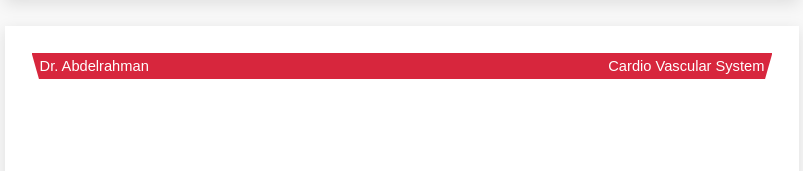
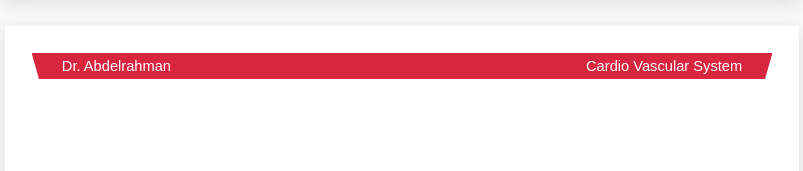
Before and after one commit to anatomykelo2025a1-ship-it/File, a plain HTML site: page index.html in a window 1280 px wide. Shown: the part 1149-1320 px from the top of the page, 238-1041 px from the left. Drawn offline with Linux system fonts and the light colour scheme; a web font is replaced by a local one.

Commit message:
Change padding from pixels to millimeters

```diff
--- a/index.html
+++ b/index.html
@@ -154,7 +154,7 @@
             display: flex;
             align-items: center;
             justify-content: space-between;
-            padding: 0 8px;
+            padding: 0 8mm;
             box-sizing: border-box;
             color: white;
             z-index: 5;
```
